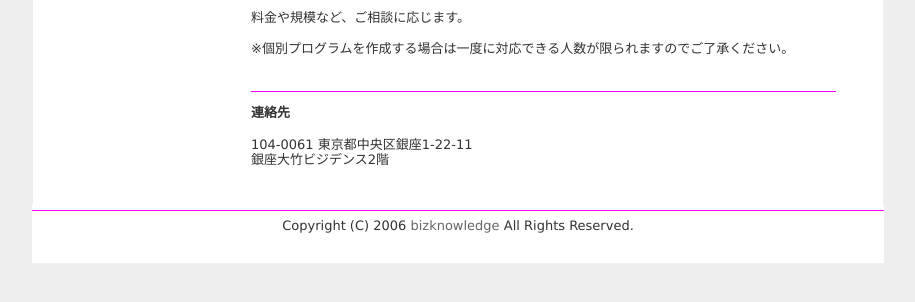
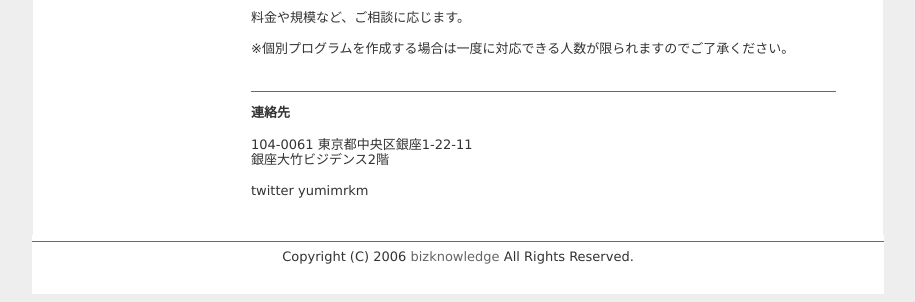
Before and after one commit to cosmosyumi/voicemanage, a plain HTML site: page index.html in a window 1280 px wide. Shown: the part 1752-2054 px from the top of the page, without its empty margins (182-1097 px from the left). Before the commit the page ends 2023 px from the top, so only its background shows below. Drawn offline with Linux system fonts and the light colour scheme.

Commit message:
Update index.html

```diff
--- a/index.html
+++ b/index.html
@@ -126,6 +126,8 @@
 <br>
 104-0061 東京都中央区銀座1-22-11<br>
 銀座大竹ビジデンス2階<br>
+<br>
+twitter yumimrkm<br>
 
 </blockquote></div>
 </div>                        <!-- End center-center blocks loop -->
```
